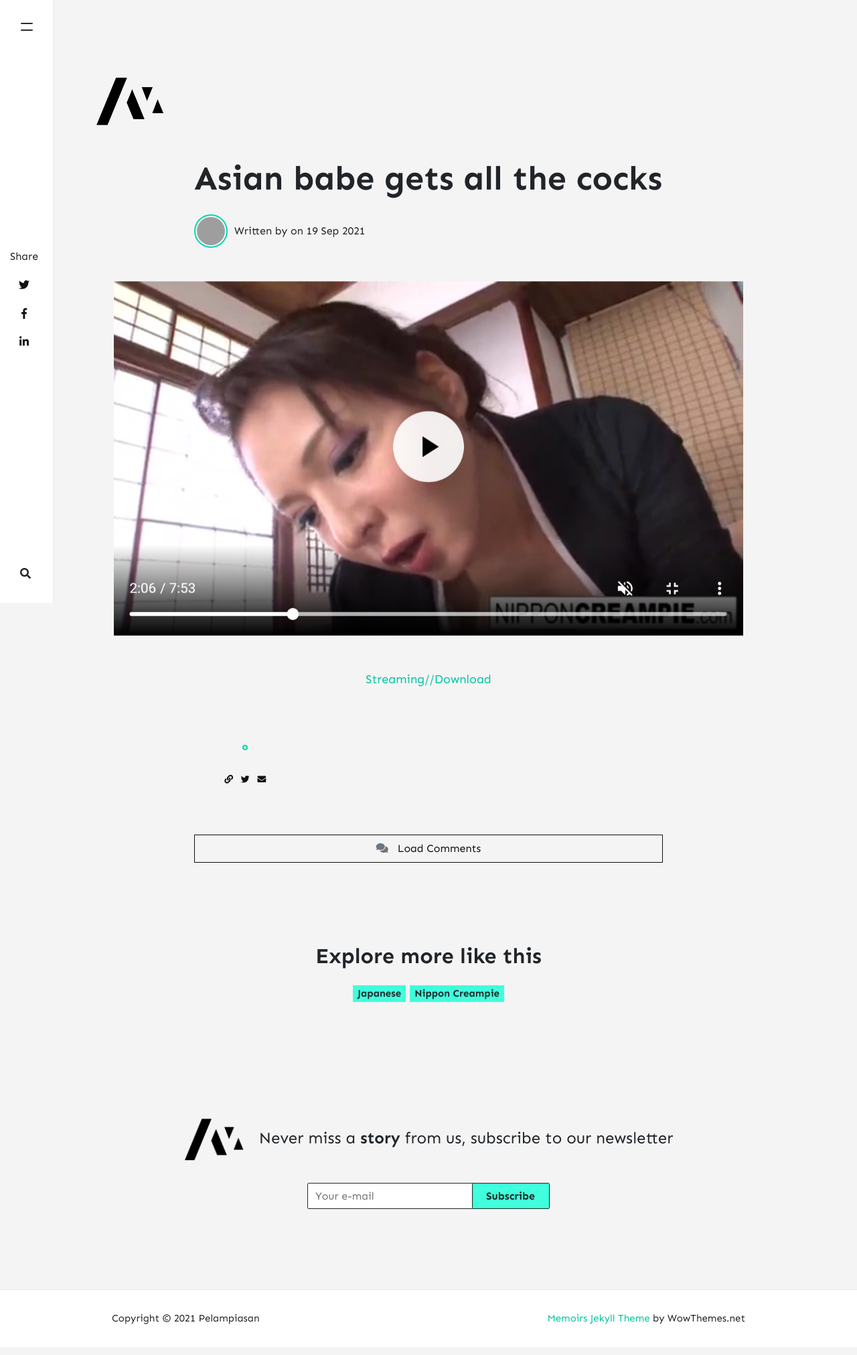
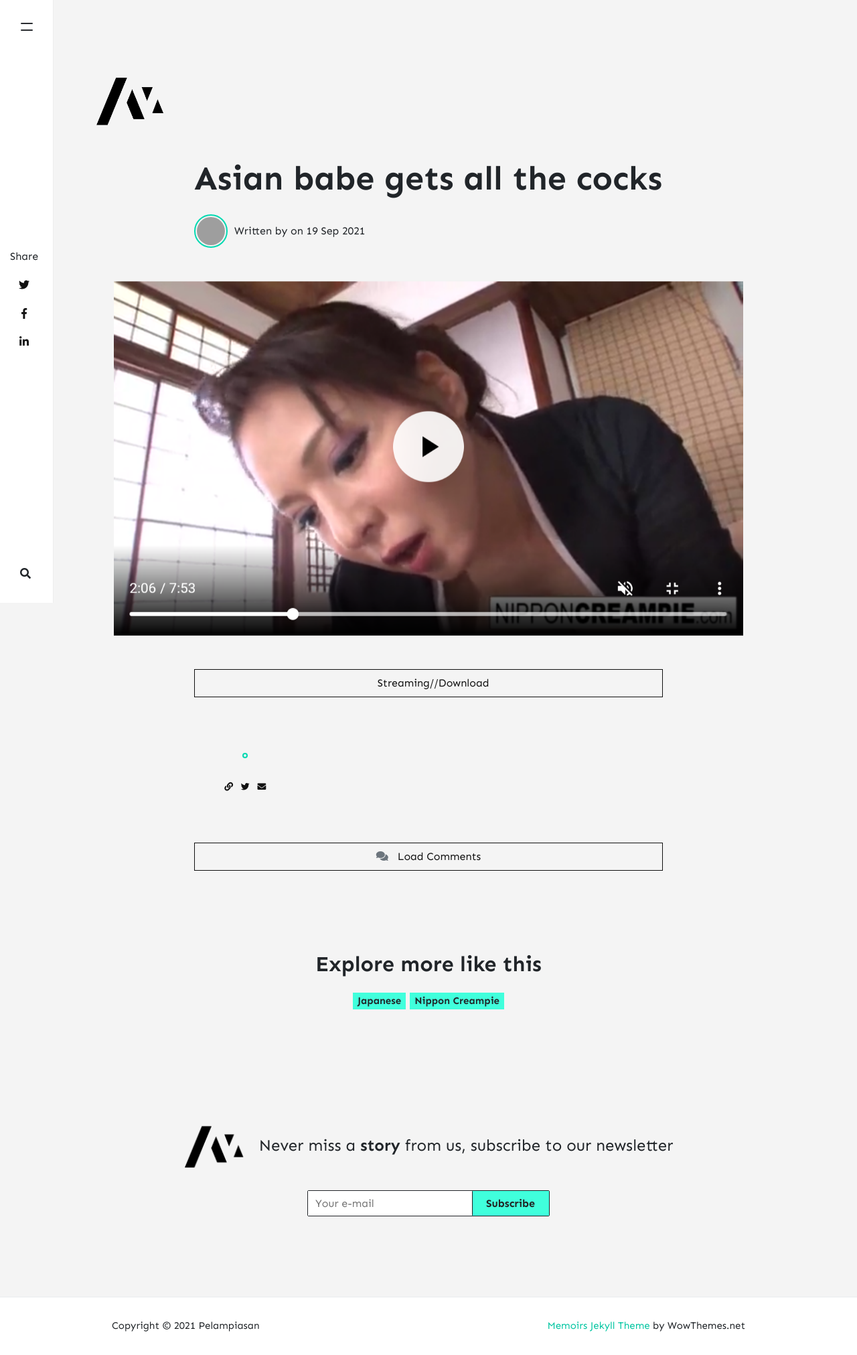
Before and after one commit to ziyoni/ziyoni.github.io, a Jekyll site: the page built from _posts/2021-09-19-asian-babe-gets-all-the-cocks.md, in a window 1280 px wide. Shown: the whole page at 67% size. Built offline with Jekyll 4.4.1, drawn with Linux system fonts in a browser that asks for light colours; nearby versions of some CDN libraries; comment, search, counter and statistics services are not loaded; grey boxes are pictures that could not be loaded.

Commit message:
Update 2021-09-19-asian-babe-gets-all-the-cocks.md

```diff
--- a/_posts/2021-09-19-asian-babe-gets-all-the-cocks.md
+++ b/_posts/2021-09-19-asian-babe-gets-all-the-cocks.md
@@ -9,6 +9,6 @@ image: assets/images/Screenshot_2021-09-20-12-50-44-39.png
 
 <center>
 <a href="https://cdn77-vid.xnxx-cdn.com/BfVmRcTWu-l7AvhVIuxbjA==,1632127634/videos/mp4/b/7/a/xvideos.com_b7ab693544d97d20c45d845baed2458a.mp4?ui=MzYuODIuOTYuODMtL3ZpZGVvLXNsemJyNTQvYXNpYW5fYmFiZV9nZXRz">
-Streaming//Download
+<button class="btn btn-outline-dark py-2 px-5 d-block w-100 show-comments"><i class="fa fa-external-link"></i> &nbsp; Streaming//Download</button>
 </a>
 </center>
```
